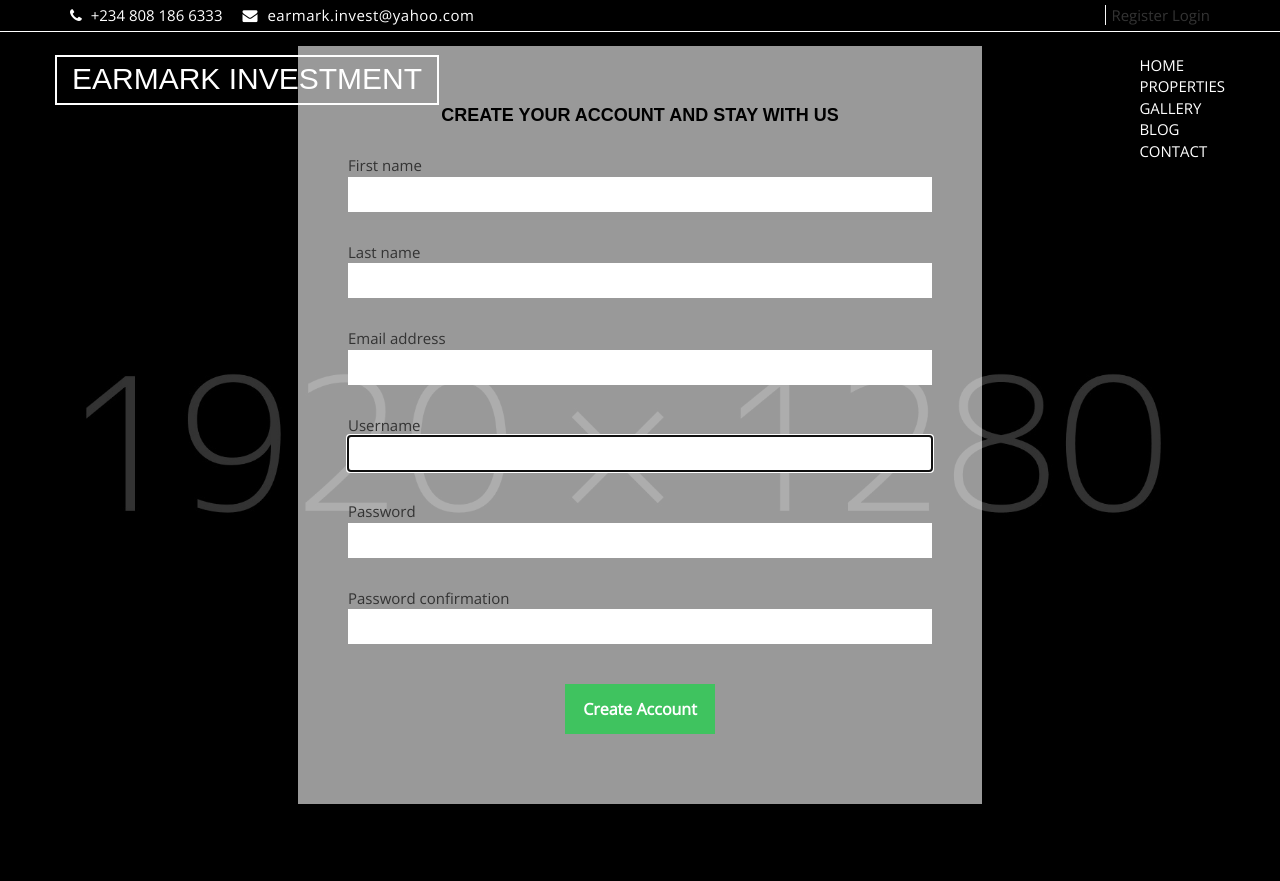
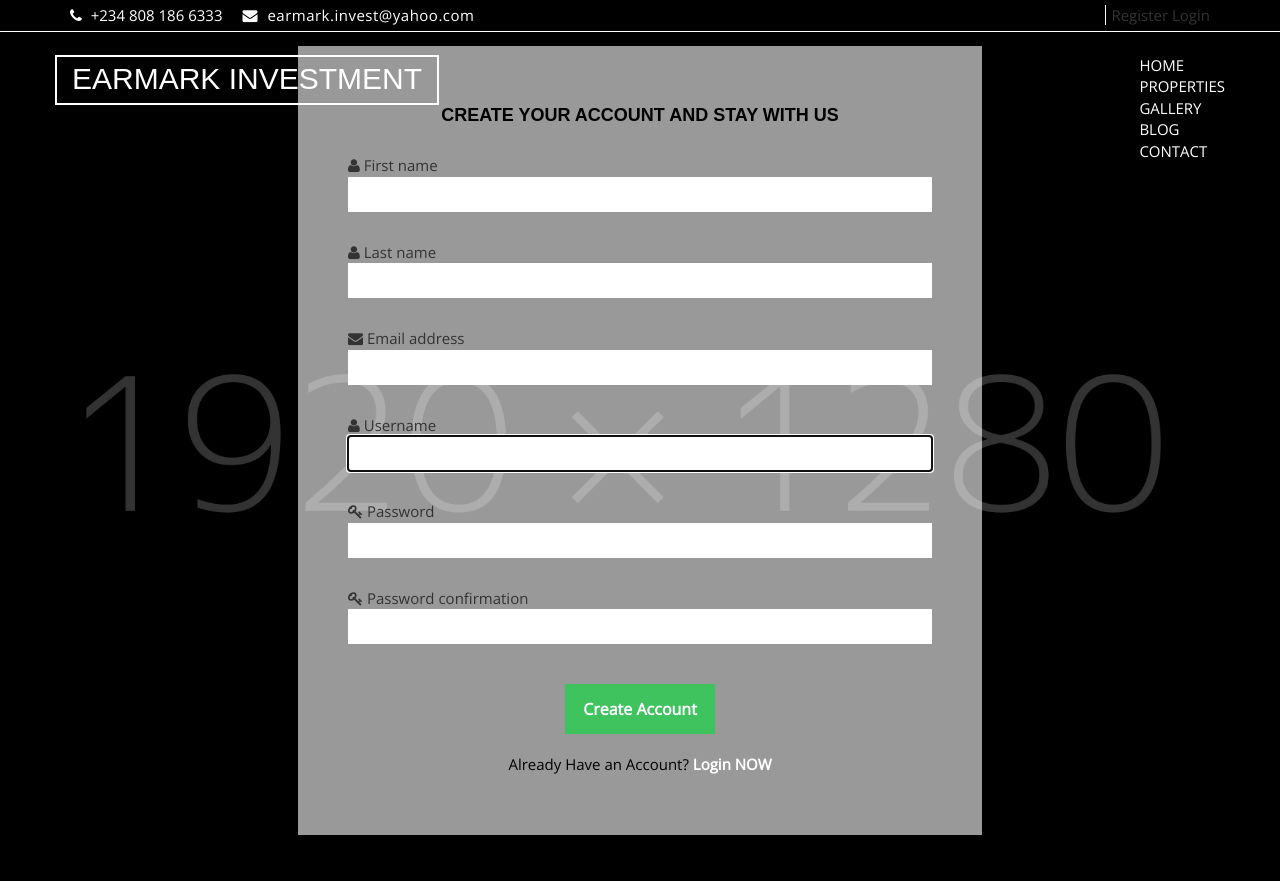
Before and after one commit to ADyusuf12/Earmark-Website, a Django app: page /accounts/register/ in a window 1280 px wide. Run offline with Django 5.2, Linux system fonts and the light colour scheme; some libraries are stand-ins or nearby versions.

Commit message:
flash message and fa-icons for register and login pages

```diff
--- a/DjangoWeb/e_web/apps/accounts/views.py
+++ b/DjangoWeb/e_web/apps/accounts/views.py
@@ -1,6 +1,6 @@
 from django.views.generic.base import TemplateView
 from django.contrib.auth.mixins import LoginRequiredMixin
-from django.shortcuts import render
+from django.shortcuts import render, redirect
 from django.contrib.auth.forms import UserCreationForm
 from .forms import RegisterForm
 
@@ -17,6 +17,7 @@ def register(request):
         form = RegisterForm(request.POST)
         if form.is_valid():
             form.save()
+            return redirect('/accounts/login')
 
     context = {'form': form}
     return render(request, 'register.html', context)
--- a/DjangoWeb/e_web/templates/accounts/login.html
+++ b/DjangoWeb/e_web/templates/accounts/login.html
@@ -28,11 +28,13 @@
                                     {% csrf_token %}
 
                                     <div class="aa-single-field">
+                                        <span class="fa fa-user"></span>
                                         {{ form.username.label}}
                                         {{ form.username }}
                                     </div>
 
                                     <div class="aa-single-field">
+                                        <span class="fa fa-key"></span>
                                         {{form.password.label}}
                                         {{form.password}}
                                     </div>
@@ -49,6 +51,7 @@
                                                     href="{% url 'accounts:register' %}">CREATE
                                                     NOW</a></span></p>
                                     </div>
+                                    <h4> {{ form.errors}} </h4>
                                 </form>
 
 
--- a/DjangoWeb/e_web/templates/contact.html
+++ b/DjangoWeb/e_web/templates/contact.html
@@ -76,8 +76,7 @@
                 <div class="aa-title">
                   <h2>Send Your Message</h2>
                   <span></span>
-                  <p>Your email address will not be published. Required fields are marked <strong
-                      class="required">*</strong></p>
+                  <p>Your email address will not be published</p>
                 </div>
                 <!-- FORM -->
 
--- a/DjangoWeb/e_web/templates/register.html
+++ b/DjangoWeb/e_web/templates/register.html
@@ -60,35 +60,44 @@
                   {% csrf_token %}
 
                   <div class="aa-single-field">
+                    <span class="fa fa-user"></span>
                     {{form.first_name.label}}
                     {{form.first_name}}
                   </div>
 
                   <div class="aa-single-field">
+                    <span class="fa fa-user"></span>
                     {{form.last_name.label}}
                     {{form.last_name}}
                   </div>
 
                   <div class="aa-single-field">
+                    <span class="fa fa-envelope"></span>
                     {{form.email.label}}
                     {{form.email}}
                   </div>
                   <div class="aa-single-field">
+                    <span class="fa fa-user"></span>
                     {{form.username.label}}
                     {{form.username}}
                   </div>
 
                   <div class="aa-single-field">
+                    <span class="fa fa-key"></span>
                     {{form.password1.label}}
                     {{form.password1}}
                   </div>
                   <div class="aa-single-field">
+                    <span class="fa fa-key"></span>
                     {{form.password2.label}}
                     {{form.password2}}
                   </div>
                   <div class="aa-single-submit">
                     <input type="submit" value="Create Account" name="submit">
+                    <p>Already Have an Account? <span><a href="{% url 'accounts:login' %}">Login
+                          NOW</a></span></p>
                   </div>
+                  <h4> {{ form.errors}} </h4>
                 </form>
 
                 <!-- FORM ENDS  -->
```
Also changed, not shown: DjangoWeb/db.sqlite3.
